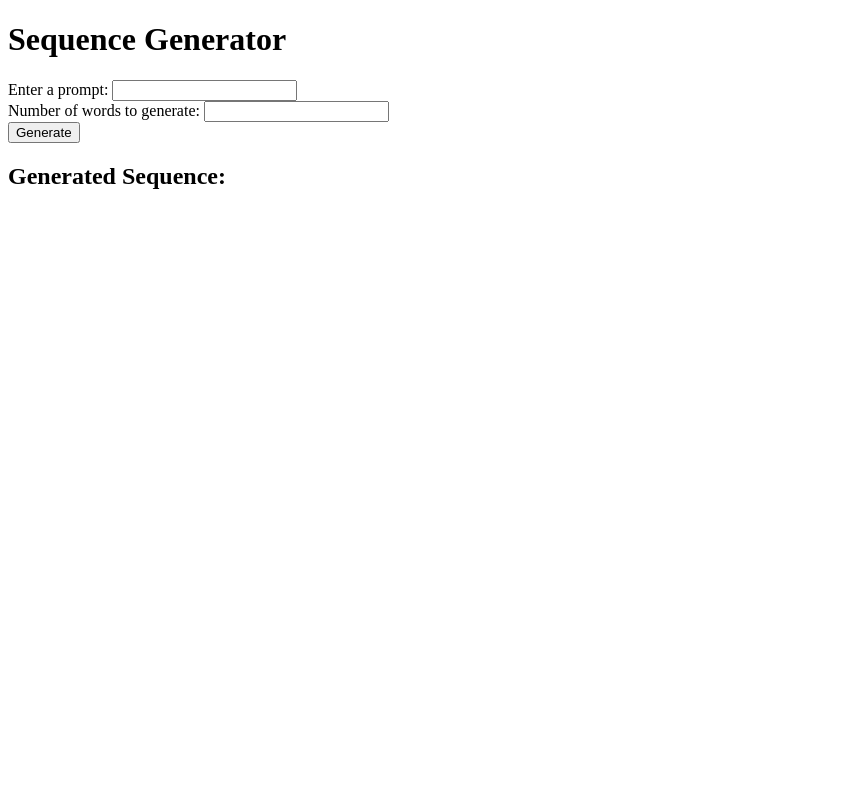
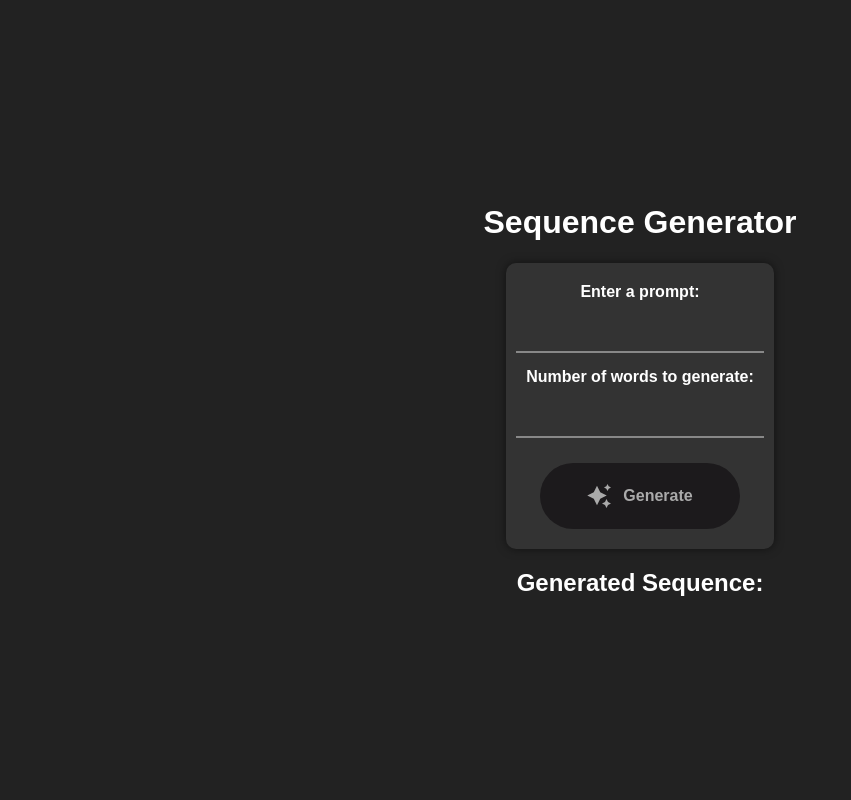
Before and after one commit to prarthantalwar/Text-generation, a Python web app: template templates/index.html in a window 1280 px wide. Shown: the whole page, without its empty margins (0-851 px from the left). Run offline with Jinja, Linux system fonts and the light colour scheme; the template is opened without the code that fills it, so the values that code supplies are empty.

Commit message:
Visual changes

```diff
--- a/templates/index.html
+++ b/templates/index.html
@@ -1,19 +1,116 @@
-<!-- flask_app/templates/index.html -->
 <!DOCTYPE html>
 <html>
 <head>
     <title>Sequence Generator</title>
+    <style>
+        body {
+            background-color: #222;
+            color: #fff;
+            font-family: Arial, sans-serif;
+            display: flex;
+            flex-direction: column;
+            align-items: center;
+            justify-content: center;
+            height: 100vh;
+            margin: 0;
+        }
+
+        h1 {
+            text-align: center;
+        }
+
+        form {
+            display: flex;
+            flex-direction: column;
+            align-items: center;
+            gap: 15px;
+            background-color: #333;
+            border-radius: 10px;
+            box-shadow: 0 0 10px rgba(0, 0, 0, 0.5);
+            padding: 20px;
+            text-align: center;
+        }
+
+        label, input {
+            display: block;
+        }
+
+        label {
+            font-weight: bold;
+        }
+
+        input[type="text"],
+        input[type="number"] {
+            width: 100%;
+            padding: 10px;
+            background-color: transparent;
+            border: none;
+            border-bottom: 2px solid #888; /* Underline for input fields */
+            color: #fff;
+        }
+
+        .btn {
+            border: none;
+            width: 15em;
+            height: 5em;
+            border-radius: 3em;
+            display: flex;
+            justify-content: center;
+            align-items: center;
+            gap: 12px;
+            background: #1C1A1C;
+            cursor: pointer;
+            transition: all 450ms ease-in-out;
+            margin-top: 10px;
+        }
+
+        .sparkle {
+            fill: #AAAAAA;
+            transition: all 800ms ease;
+        }
+
+        .text {
+            font-weight: 600;
+            color: #AAAAAA;
+            font-size: medium;
+        }
+
+        .btn:hover {
+            background: linear-gradient(0deg, #A47CF3, #683FEA);
+            box-shadow: inset 0px 1px 0px 0px rgba(255, 255, 255, 0.4),
+            inset 0px -4px 0px 0px rgba(0, 0, 0, 0.2);
+            transform: translateY(-2px);
+        }
+
+        .btn:hover .text {
+            color: white;
+        }
+
+        .btn:hover .sparkle {
+            fill: white;
+            transform: scale(1.2);
+        }
+
+        #generated-sequence {
+            display: none; /* Initially hidden */
+            text-align: center;
+            margin-top: 20px;
+        }
+    </style>
 </head>
 <body>
     <h1>Sequence Generator</h1>
     <form id="sequence-form" method="POST" action="/generate">
         <label for="prompt">Enter a prompt:</label>
         <input type="text" name="prompt" id="prompt" required>
-        <br>
         <label for="no_words">Number of words to generate:</label>
         <input type="number" name="no_words" id="no_words" required>
-        <br>
-        <input type="submit" value="Generate">
+        <button class="btn" type="submit">
+            <svg height="24" width="24" fill="#FFFFFF" viewBox="0 0 24 24" data-name="Layer 1" id="Layer_1" class="sparkle">
+                <path d="M10,21.236,6.755,14.745.264,11.5,6.755,8.255,10,1.764l3.245,6.491L19.736,11.5l-6.491,3.245ZM18,21l1.5,3L21,21l3-1.5L21,18l-1.5-3L18,18l-3,1.5ZM19.333,4.667,20.5,7l1.167-2.333L24,3.5,21.667,2.333,20.5,0,19.333,2.333,17,3.5Z"></path>
+            </svg>
+            <span class="text">Generate</span>
+        </button>
     </form>
     <h2>Generated Sequence:</h2>
     <p id="generated-sequence"></p>
@@ -33,8 +130,8 @@ document.addEventListener('DOMContentLoaded', function () {
             })
                 .then(response => response.json())
                 .then(data => {
+                    generatedSequence.style.display = 'block'; // Show the generated sequence
                     generatedSequence.textContent = data.generated_sequence;
-                alert(`Generated ${data.no_words} words.`);
                 });
         });
     });
```
Lines whose indentation alone changed are shown as unchanged.
